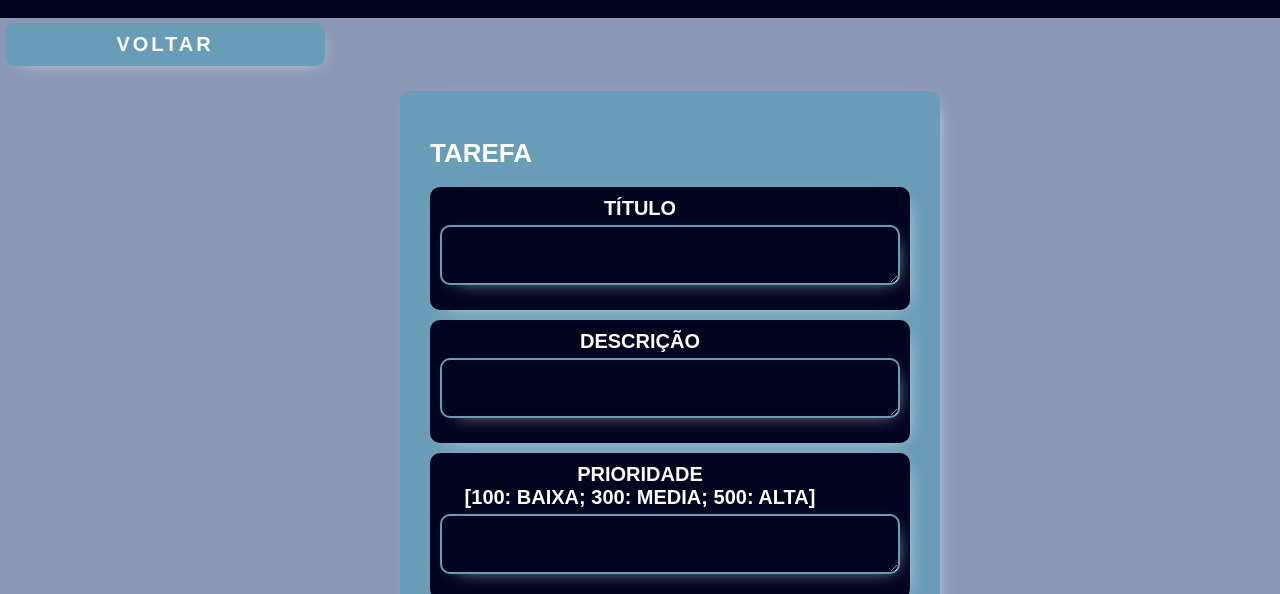
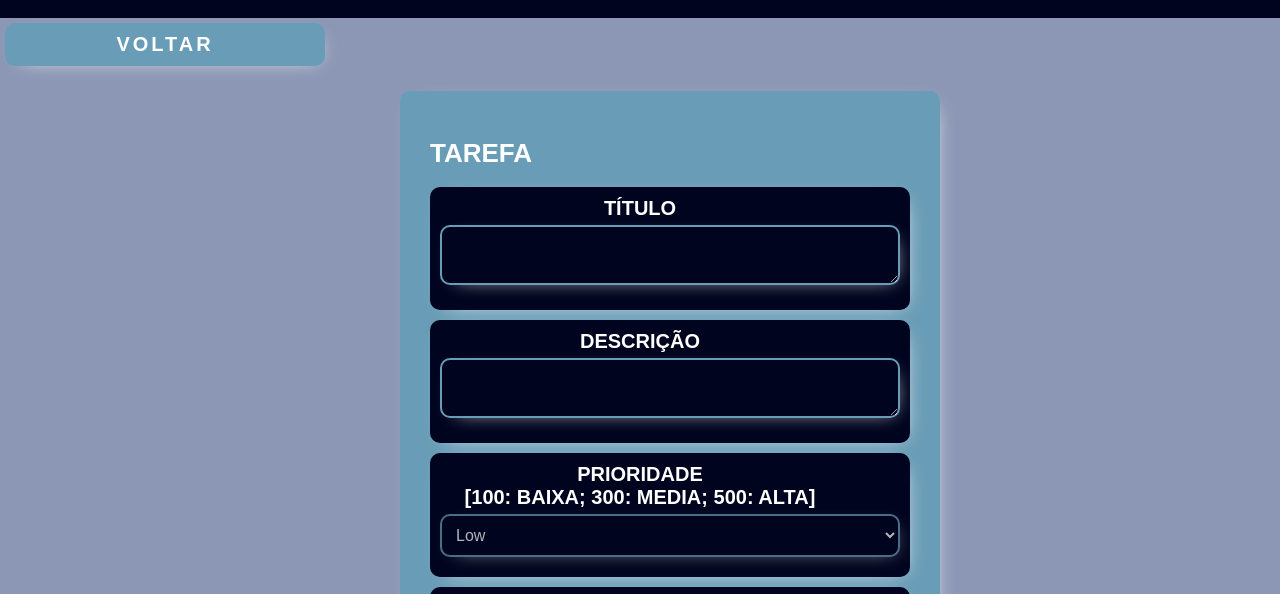
Before and after one commit to vascocas/cesar-vasco-proj2, a plain HTML site: page frontend/Pages/editTask.html in a window 1280 px wide. Shown: the part 126-720 px from the top of the page. Drawn offline with Linux system fonts and the light colour scheme; no server answers.

Commit message:
select id="editTask_priority"

```diff
--- a/frontend/Pages/editTask.html
+++ b/frontend/Pages/editTask.html
@@ -35,7 +35,12 @@
           <div class="textfield">
             <label for="editTask_priority" class="label">Prioridade <br>[100: Baixa; 300: Media; 500: Alta]</label>
             <!--Campo para receber a prioridade-->
-            <textarea type="text" class="editTask_textarea" id="editTask_priority" disabled></textarea>
+            <!-- <textarea type="text" class="editTask_textarea" id="editTask_priority" disabled></textarea> -->
+            <select id="editTask_priority" class="editTask_textarea" disabled>
+              <option value="low">Low</option>
+              <option value="medium">Medium</option>
+              <option value="high">High</option>
+          </select>
           </div>
           <div class="textfield">
             <label for="editTask_startDate" class="label">Data de início</label>
```
Also changed, not shown: frontend/Pages/scrum.js (+7 -8 lines).
